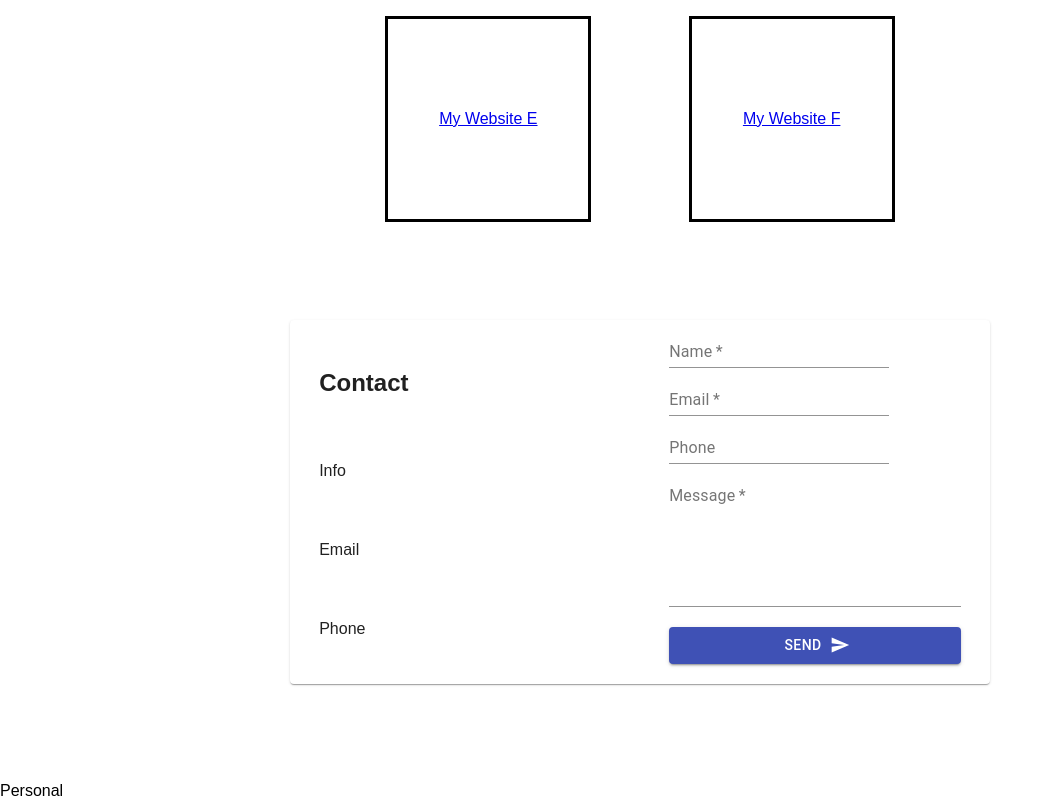
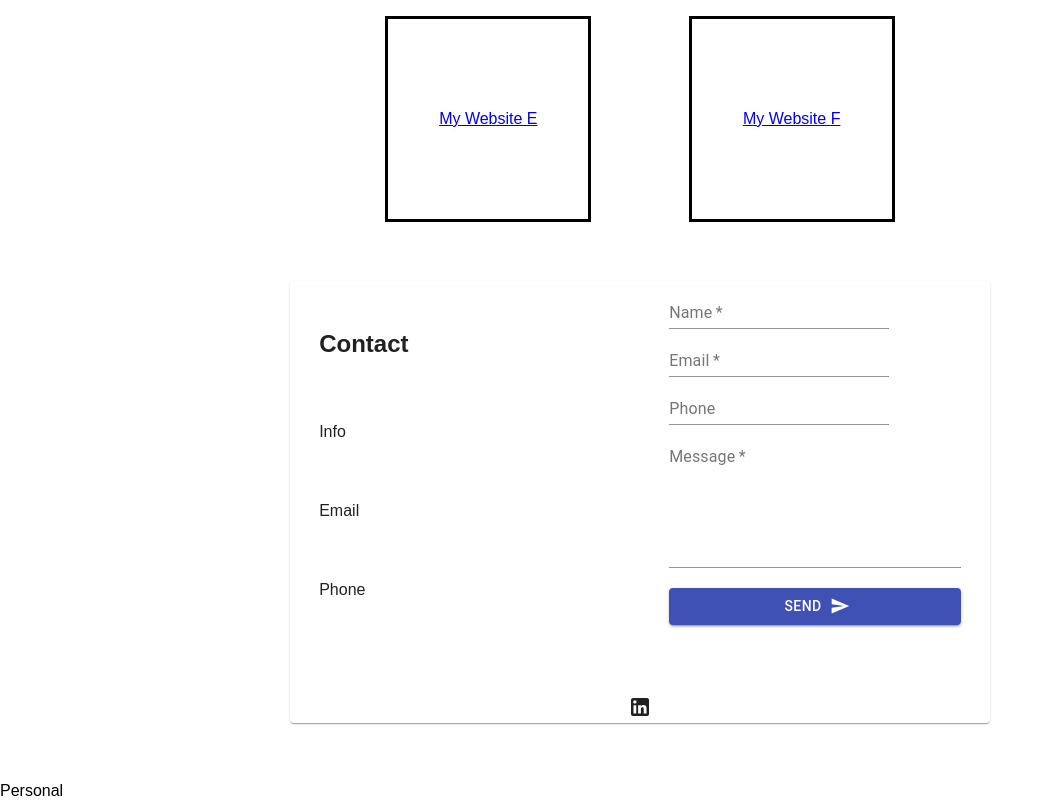
Before and after one commit to TandyN/my-website, a React app: page / in a window 1280 px wide. Shown: the part 2528-3328 px from the top of the page, without its empty margins (0-1053 px from the left). Built offline with nearby package versions, Linux system fonts and the light colour scheme.

Commit message:
Add ContactIcons component

```diff
--- a/src/components/SectionContact/ContactBox.jsx
+++ b/src/components/SectionContact/ContactBox.jsx
@@ -4,8 +4,7 @@ import Paper from '@material-ui/core/Paper';
 import { makeStyles } from '@material-ui/core/styles';
 import ContactInfo from './ContactInfo';
 import ContactTextFields from './ContactTextFields';
-
-
+import ContactIcons from './ContactIcons';
 
 const styledContactBoxWrapper = makeStyles({
   root: {
@@ -24,6 +23,7 @@ const ContactBox = () => {
       <Grid
         container
         direction="column"
+        alignItems="center"
       >
         <Grid
           container
@@ -33,6 +33,7 @@ const ContactBox = () => {
           <ContactInfo />
           <ContactTextFields />
         </Grid>
+        <ContactIcons />
       </Grid>
     </Paper>
   )
--- /dev/null
+++ b/src/components/SectionContact/ContactIcons.jsx
@@ -0,0 +1,23 @@
+import React from 'react';
+import LinkedInIcon from '@material-ui/icons/LinkedIn';
+import { makeStyles } from '@material-ui/core/styles';
+
+const styledContactIconsWrapper = makeStyles({
+  root: {
+    marginTop: '50px',
+  }
+});
+
+const ContactIcons = () => {
+  const styledContactIconsWrapperClass = styledContactIconsWrapper();
+
+  return (
+    <div
+      className={styledContactIconsWrapperClass.root}
+    >
+      <LinkedInIcon />
+    </div>
+  )
+}
+
+export default ContactIcons;
--- a/src/components/SectionContact/ContactInfo.jsx
+++ b/src/components/SectionContact/ContactInfo.jsx
@@ -2,14 +2,14 @@ import React from 'react';
 import Grid from '@material-ui/core/Grid';
 import { makeStyles } from '@material-ui/core/styles';
 
-const styledContactBoxWrapper = makeStyles({
+const styledContactInfoWrapper = makeStyles({
   root: {
     height: '100%',
   }
 });
 
 const ContactInfo = () => {
-  const styledContactBoxWrapperClass = styledContactBoxWrapper();
+  const styledContactInfoWrapperClass = styledContactInfoWrapper();
 
   return (
     <Grid
@@ -20,7 +20,7 @@ const ContactInfo = () => {
         container
         justify="space-evenly"
         direction="column"
-        className={styledContactBoxWrapperClass.root}
+        className={styledContactInfoWrapperClass.root}
       >
         <h2>Contact</h2>
         <p>Info</p>
```
